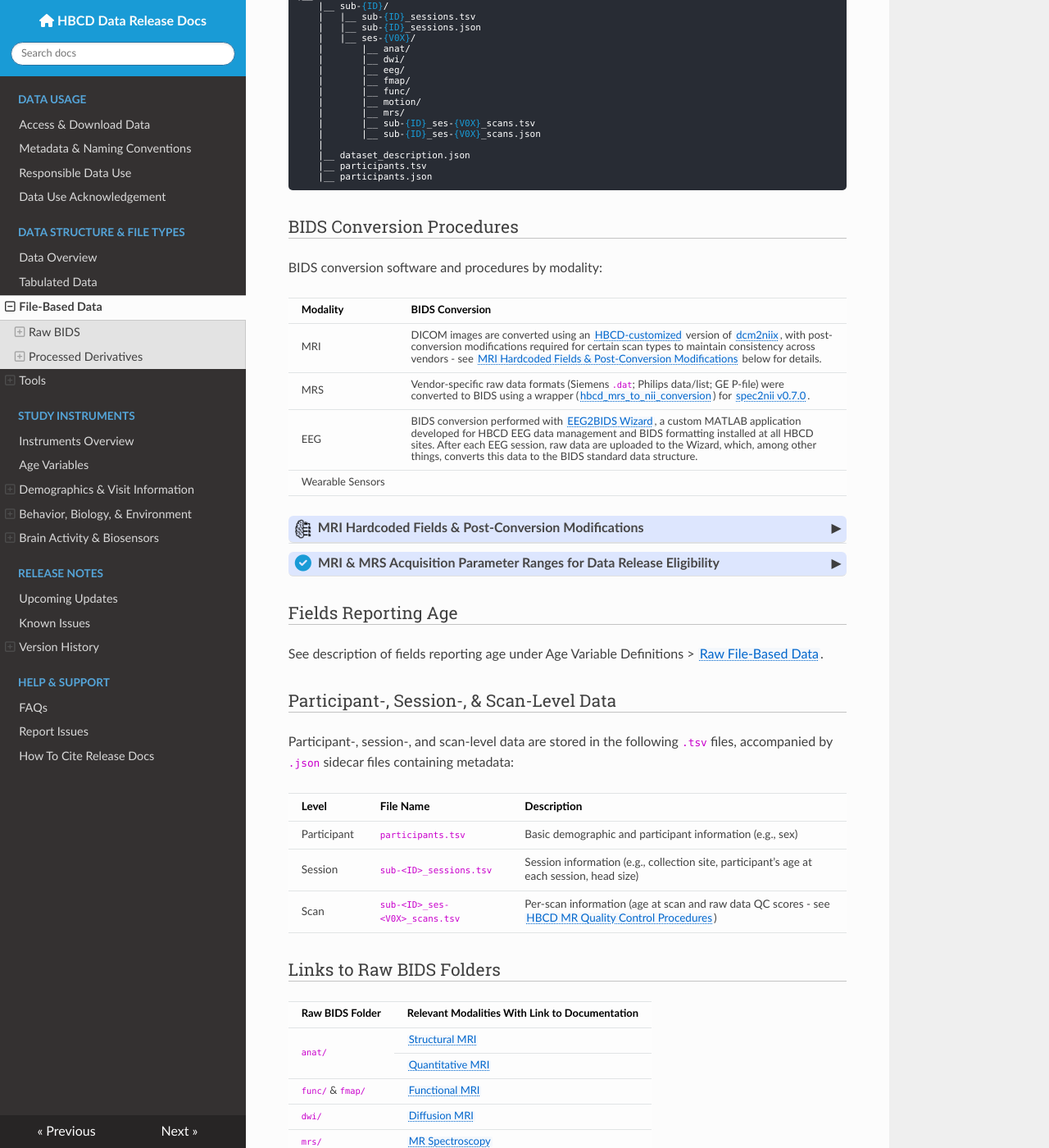
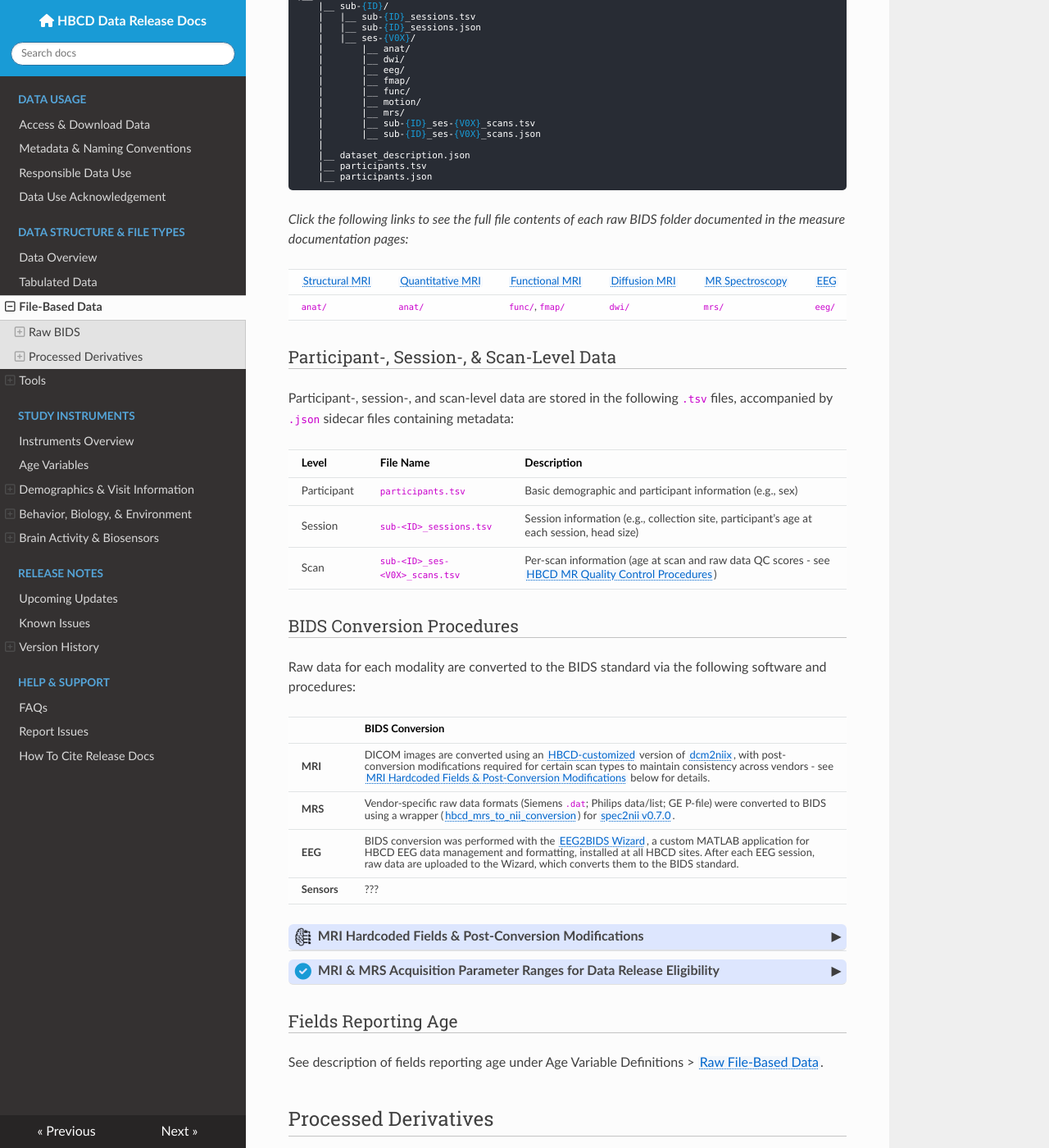
Before and after one commit to nbdc-datahub/hbcd-docs, an MkDocs documentation site: the page built from docs/datacuration/file-based-data.md, in a window 1280 px wide and 1400 px high, scrolled down 474 px. Shown: the whole window at 82% size. Built offline with MkDocs 1.6.1, drawn with Linux system fonts in a browser that asks for light colours; nearby versions of some CDN libraries; some of the changed text lies outside the part shown.

Commit message:
filebased data page

```diff
--- a/docs/datacuration/file-based-data.md
+++ b/docs/datacuration/file-based-data.md
@@ -27,37 +27,102 @@
 </pre>
 <p></p>
 
+*Click the following links to see the full file contents of each raw BIDS folder documented in the measure documentation pages:*
+
+<table class="compact-table-no-vertical-lines" style="width: 100%; border-collapse: collapse; table-layout: fixed;">
+  <thead>
+    <tr>
+      <th><a href="../../instruments/mri/smri/#rawbids" target="_blank">Structural MRI</a></th>
+      <th><a href="../../instruments/mri/qmri/#rawbids" target="_blank">Quantitative MRI</a></th>
+      <th><a href="../../instruments/mri/fmri/#rawbids" target="_blank">Functional MRI</a></th>
+      <th><a href="../../instruments/mri/dmri/#rawbids" target="_blank">Diffusion MRI</a></th>
+      <th><a href="../../instruments/mri/mrs/#rawbids" target="_blank">MR Spectroscopy</a></th>
+      <th><a href="../../instruments/eeg/#rawbids" target="_blank">EEG</a></th>
+      <th><a href="../../instruments/sensors/wearsensors/#rawbids" target="_blank">Wearable Sensors</a></th>
+    </tr>
+  </thead>
+  <tbody>
+    <tr>
+      <td>
+        <code>anat/</code>
+      </td>
+      <td>
+        <code>anat/</code>
+      </td>
+      <td>
+        <code>func/</code>, <code>fmap/</code></td>
+      <td>
+        <code>dwi/</code>      </td>
+      <td>
+        <code>mrs/</code>      </td>
+      <td>
+        <code>eeg/</code>      </td>
+      <td>
+        <code>motion/</code>      </td>
+    </tr>
+  </tbody>
+</table>
+
+### Participant-, Session-, & Scan-Level Data
+Participant-, session-, and scan-level data are stored in the following `.tsv` files, accompanied by `.json` sidecar files containing metadata:
+
+<table class="table-no-vertical-lines" style="width: 100%; border-collapse: collapse; table-layout: fixed; font-size: 15px;">
+<thead>
+<tr>
+  <th>Level</th>
+  <th>File Name</th>
+  <th style="width: 60%;">Description</th>
+</tr>
+</thead>
+<tbody>
+<tr>
+  <td>Participant</td>
+  <td><code>participants.tsv</code></td>
+  <td style="word-wrap: break-word; white-space: normal;">Basic demographic and participant information (e.g., sex)</td>
+</tr>
+<tr>
+  <td>Session</td>
+  <td><code>sub-&lt;ID&gt;_sessions.tsv</code></td>
+  <td style="word-wrap: break-word; white-space: normal;">Session information (e.g., collection site, participant’s age at each session, head size)</td>
+</tr>
+<tr>
+  <td>Scan</td>
+  <td><code>sub-&lt;ID&gt;_ses-&lt;V0X&gt;_scans.tsv</code></td>
+  <td style="word-wrap: break-word; white-space: normal;">Per-scan information (age at scan and raw data QC scores - see <a href="../../instruments/mri/qc/#location-of-raw-data-qc-results-in-data-release" target="_blank">HBCD MR Quality Control Procedures</a>)</td>
+</tr>
+</tbody>
+</table>
+
 ### BIDS Conversion Procedures
 
-BIDS conversion software and procedures by modality:
+Raw data for each modality are converted to the BIDS standard via the following software and procedures:
 
 <table class="compact-table-no-vertical-lines" style="width:100%; border-collapse:collapse; table-layout:fixed; text-align:center;">
   <thead>
     <tr>
-      <th>Modality</th>
+      <th></th>
       <th>BIDS Conversion</th>
     </tr>
   </thead>
   <tbody>
     <tr>
-      <td>MRI</td>
+      <td><strong>MRI</strong></td>
       <td style="word-wrap: break-word; white-space: normal;">DICOM images are converted using an <a href="https://github.com/rordenlab/dcm2niix/tree/c5caaa9f858b704b61d3ff4a7989282922dd712e">HBCD-customized</a> version of <a href="https://github.com/rordenlab/dcm2niix">dcm2niix</a>, with post-conversion modifications required for certain scan types to maintain consistency across vendors - see <a href="#bids-conversion-mri">MRI Hardcoded Fields & Post-Conversion Modifications</a> below for details.</td>
     </tr>
     <tr>
-      <td>MRS</td>
+      <td><strong>MRS</strong></td>
       <td style="word-wrap: break-word; white-space: normal;">Vendor-specific raw data formats (Siemens <code>.dat</code>; Philips data/list; GE P-file) were converted to BIDS using a wrapper (<a href="https://github.com/DCAN-Labs/hbcd_mrs_to_nii_conversion">hbcd_mrs_to_nii_conversion</a>) for <a href="https://github.com/wtclarke/spec2nii">spec2nii v0.7.0</a>.</td>
     </tr>
     <tr>
-      <td>EEG</td>
-      <td style="word-wrap: break-word; white-space: normal;">BIDS conversion performed with <a href="https://github.com/aces/eeg2bids">EEG2BIDS Wizard</a>, a custom MATLAB application developed for HBCD EEG data management and BIDS formatting installed at all HBCD sites. After each EEG session, raw data are uploaded to the Wizard, which, among other things, converts this data to the BIDS standard data structure.</td>
+      <td><strong>EEG</strong></td>
+      <td style="word-wrap: break-word; white-space: normal;">BIDS conversion was performed with the <a href="https://github.com/aces/eeg2bids">EEG2BIDS Wizard</a>, a custom MATLAB application for HBCD EEG data management and formatting, installed at all HBCD sites. After each EEG session, raw data are uploaded to the Wizard, which converts them to the BIDS standard.</td>
     </tr>
-      <tr>
-      <td>Wearable Sensors</td>
-      <td style="word-wrap: break-word; white-space: normal;"></td>
+    <tr>
+      <td><strong>Sensors</strong></td>
+      <td style="word-wrap: break-word; white-space: normal;">???</td>
     </tr>
   </tbody>
 </table>
-
 
 <div id="bids-conversion-mri" class="table-banner" onclick="toggleCollapse(this)">
   <img src="../images/BIDS-logo.png" style="width: 3%;" alt="BIDS-logo">
@@ -182,75 +247,6 @@
 
 See description of fields reporting age under Age Variable Definitions > <a href="../../instruments/agevariables/#raw-file-based-data" target="_blank">Raw File-Based Data</a>.
 
-### Participant-, Session-, & Scan-Level Data
-Participant-, session-, and scan-level data are stored in the following `.tsv` files, accompanied by `.json` sidecar files containing metadata:
-
-<table class="table-no-vertical-lines" style="width: 100%; border-collapse: collapse; table-layout: fixed; font-size: 15px;">
-<thead>
-<tr>
-  <th>Level</th>
-  <th>File Name</th>
-  <th style="width: 60%;">Description</th>
-</tr>
-</thead>
-<tbody>
-<tr>
-  <td>Participant</td>
-  <td><code>participants.tsv</code></td>
-  <td style="word-wrap: break-word; white-space: normal;">Basic demographic and participant information (e.g., sex)</td>
-</tr>
-<tr>
-  <td>Session</td>
-  <td><code>sub-&lt;ID&gt;_sessions.tsv</code></td>
-  <td style="word-wrap: break-word; white-space: normal;">Session information (e.g., collection site, participant’s age at each session, head size)</td>
-</tr>
-<tr>
-  <td>Scan</td>
-  <td><code>sub-&lt;ID&gt;_ses-&lt;V0X&gt;_scans.tsv</code></td>
-  <td style="word-wrap: break-word; white-space: normal;">Per-scan information (age at scan and raw data QC scores - see <a href="../../instruments/mri/qc/#location-of-raw-data-qc-results-in-data-release" target="_blank">HBCD MR Quality Control Procedures</a>)</td>
-</tr>
-</tbody>
-</table>
-
-### Links to Raw BIDS Folders
-
-<table class="compact-table-no-vertical-lines" style="width: 100%; border-collapse: collapse; table-layout: fixed;">
-<thead>
-<tr>
-  <th>Raw BIDS Folder</th>
-  <th>Relevant Modalities With Link to Documentation</th>
-</tr>
-</thead>
-<tbody>
-<tr>
-  <td rowspan="2"><code>anat/</code></td>
-  <td><a href="../../instruments/mri/smri/#rawbids" target="_blank">Structural MRI</a></td>
-</tr>
-<tr>
-  <td><a href="../../instruments/mri/qmri/#rawbids" target="_blank">Quantitative MRI</a></td>
-</tr>
-<tr>
-  <td><code>func/</code> & <code>fmap/</code></td>
-  <td><a href="../../instruments/mri/fmri/#rawbids" target="_blank">Functional MRI</a></td>
-</tr>
-<tr>
-  <td><code>dwi/</code></td>
-  <td><a href="../../instruments/mri/dmri/#rawbids" target="_blank">Diffusion MRI</a></td>
-</tr>
-<tr>
-  <td><code>mrs/</code></td>
-  <td><a href="../../instruments/mri/mrs/#rawbids" target="_blank">MR Spectroscopy</a></td>
-</tr>
-<tr>
-  <td><code>eeg/</code></td>
-  <td><a href="../../instruments/eeg/#rawbids" target="_blank">EEG</a></td>
-</tr>
-<tr>
-  <td><code>motion/</code></td>
-  <td><a href="../../instruments/sensors/wearsensors/#rawbids" target="_blank">Wearable Sensors</a></td>
-</tr>
-</tbody>
-</table>
 
 ## Processed Derivatives
 
```
Also changed, not shown: other parts of docs/datacuration/file-based-data.md (+1 -1 lines).
